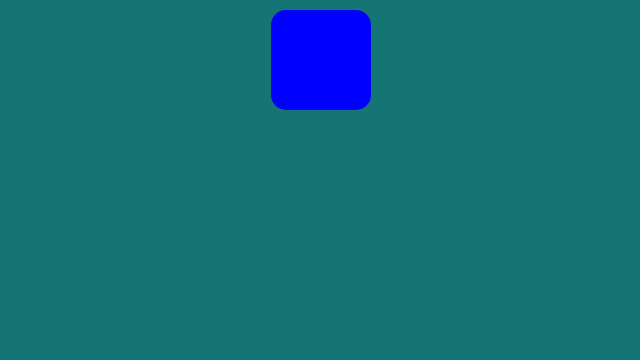
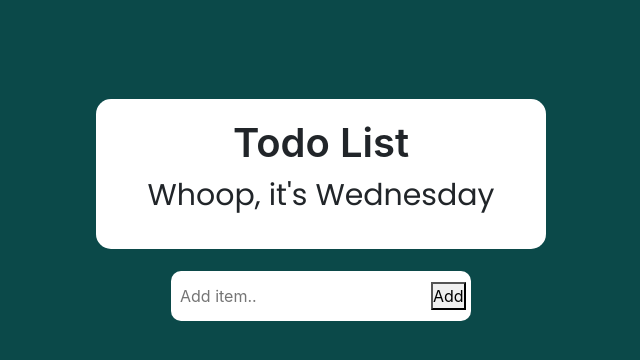
Before and after one commit to UsaidDev/Todo_List, a React (Create React App) app: page / in a window 1280 px wide. Shown: the top 360 px of the page, without its empty margins (319-959 px from the left). Built offline with nearby package versions, Linux system fonts and the light colour scheme.

Commit message:
Desing Just Completed

```diff
--- a/public/index.html
+++ b/public/index.html
@@ -8,10 +8,11 @@
     <meta
       name="description"
       content="Web site created using create-react-app"/>
+      <link href="https://fonts.googleapis.com/css2?family=Poppins:ital,wght@0,300;0,400;1,300&display=swap" rel="stylesheet">
     <link rel="apple-touch-icon" href="%PUBLIC_URL%/logo192.png" />
     <link rel="manifest" href="%PUBLIC_URL%/manifest.json" />
     <link rel="stylesheet" href="https://cdn.jsdelivr.net/npm/bootstrap@4.0.0/dist/css/bootstrap.min.css" integrity="sha384-Gn5384xqQ1aoWXA+058RXPxPg6fy4IWvTNh0E263XmFcJlSAwiGgFAW/dAiS6JXm" crossorigin="anonymous">
-    <title>React App</title>
+    <title>Todo app</title>
   </head>
   <body>
     <noscript>You need to enable JavaScript to run this app.</noscript>
--- a/src/Components/Todo.css
+++ b/src/Components/Todo.css
@@ -1,17 +1,56 @@
 *{
     margin: 0;
     padding: 0;
+    box-sizing: border-box;
 }
-.todo-app{
+body{
     height: 100vh;
-    width: auto;
-    background-color: rgb(21, 116, 116);
+    background-color: rgb(11, 73, 73);
+}
+.container{
+    display: flex;
+    justify-content: center;
+    align-items: center;
+    height: 50vh;
+}
+.row{
+    display: flex;
+    flex-direction: column;
+    align-items: center;
 }
 .outer-box{
-    height: 100px;
-    width: 100px;
-    background-color: blue;
+    height: 150px;
+    width: 450px;
+    background-color: #fff;
     border-radius: 15px;
-    margin: auto;
-    margin-top: 10px;
+    margin: 20px;
+    padding: 20px;
+    text-align: center;
 }
+.heading{
+    font-weight: 600;
+    font-size: 40px;
+    margin-bottom: 10px;
+}
+.paragraph{
+    font-family: "Poppins",sans-serif;
+    font-size: 30px;
+    font-weight: 500;
+}
+.input-box{
+    margin-top: 2px;
+    height: 50px;
+    width: 300px;
+    background-color: #fff;
+    border-radius: 10px;
+}
+input{
+    height: 2rem;
+    width: 16rem;
+    padding: 5px;
+    height: 40px;
+    border: none;
+    margin-top: 5px;
+    margin-left: 4px;
+    outline: none;
+}
--- a/src/Components/Todo.jsx
+++ b/src/Components/Todo.jsx
@@ -3,12 +3,17 @@ import './Todo.css'
 function Todo() {
     return (
         <div>
-            <div className="todo-app">
-                <div className="container">
-                    <div className="row">
-                        <div className="outer-box">
-
-                        </div>
+            <div className="container">
+                <div className="row">
+                    {/* ----Heading --- */}
+                    <div className="outer-box">
+                        <h1 className="heading">Todo List</h1>
+                        <h3 className="paragraph">Whoop, it's Wednesday</h3>
+                    </div>
+                    {/* ---------Input Box -------- */}
+                    <div className="input-box">
+                        <input type="text" placeholder='Add item..' />
+                        <button>Add</button>
                     </div>
                 </div>
             </div>
```
